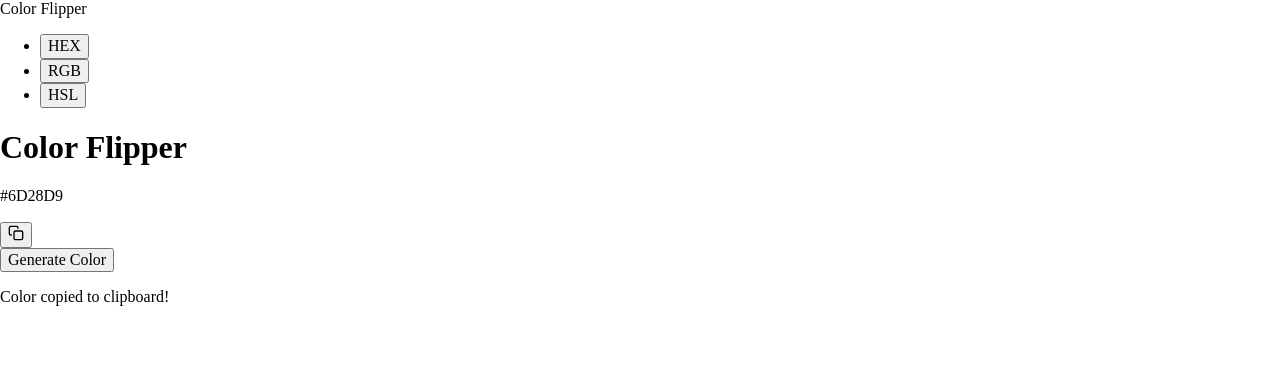
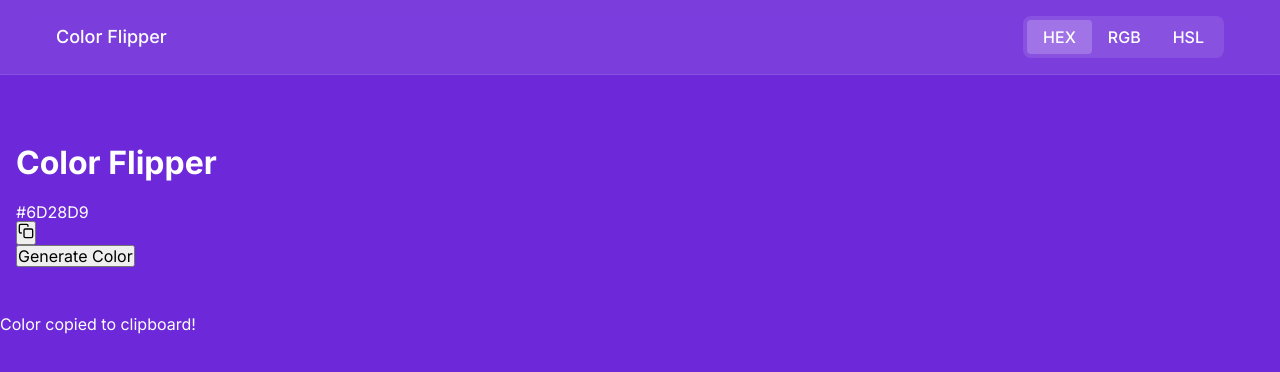
Before and after one commit to hermanconnor/color-flipper, a plain HTML site: page index.html in a window 1280 px wide. Drawn offline with Linux system fonts and the light colour scheme.

Commit message:
Style the header

```diff
--- a/css/styles.css
+++ b/css/styles.css
@@ -0,0 +1,82 @@
+:root {
+  --primrary-bg: #6d28d9;
+  --card-bg: rgba(255, 255, 255, 0.1);
+  --border-color: rgba(255, 255, 255, 0.1);
+  --text-color: white;
+  --button-hover: rgba(255, 255, 255, 0.2);
+}
+
+* {
+  margin: 0;
+  padding: 0;
+  box-sizing: border-box;
+}
+
+body {
+  font-family: 'Inter', sans-serif;
+  background-color: var(--primrary-bg);
+  color: var(--text-color);
+  min-height: 100vh;
+  transition: background-color 500ms ease;
+}
+
+li {
+  list-style: none;
+}
+
+header {
+  position: sticky;
+  top: 0;
+  backdrop-filter: blur(8px);
+  background-color: rgba(255, 255, 255, 0.1);
+  border-bottom: 1px solid var(--border-color);
+  z-index: 10;
+}
+
+.header-container {
+  max-width: 1200px;
+  margin: 0 auto;
+  padding: 0.5rem 1rem;
+  display: flex;
+  justify-content: space-between;
+  align-items: center;
+}
+
+.logo {
+  font-weight: 500;
+  font-size: 1.125rem;
+}
+
+.tabs {
+  display: flex;
+  justify-content: center;
+  align-items: center;
+  padding: 0.25rem;
+  margin: 0.5rem auto;
+  width: fit-content;
+  background-color: rgba(255, 255, 255, 0.1);
+  border-radius: 0.5rem;
+}
+
+.tab-btn {
+  background: transparent;
+  border: none;
+  color: var(--text-color);
+  padding: 0.5rem 1rem;
+  border-radius: 0.25rem;
+  font-weight: 500;
+  cursor: pointer;
+  transition: background-color 200ms ease;
+}
+
+.tab-btn:hover {
+  background-color: rgba(255, 255, 255, 0.1);
+}
+
+.tab-btn.active {
+  background-color: rgba(255, 255, 255, 0.2);
+}
+
+main {
+  padding: 3rem 1rem;
+}
--- a/index.html
+++ b/index.html
@@ -3,6 +3,13 @@
   <head>
     <meta charset="UTF-8" />
     <meta name="viewport" content="width=device-width, initial-scale=1.0" />
+    <link rel="preconnect" href="https://fonts.googleapis.com" />
+    <link rel="preconnect" href="https://fonts.gstatic.com" crossorigin />
+    <link
+      rel="stylesheet"
+      href="https://fonts.googleapis.com/css2?family=Inter:wght@400;500;600;700&display=swap"
+    />
+
     <link rel="stylesheet" href="css/normalize.css" />
     <link rel="stylesheet" href="css/styles.css" />
     <script defer src="js/script.js"></script>
@@ -10,9 +17,9 @@
   </head>
   <body>
     <header>
-      <div>
+      <div class="header-container">
         <div>
-          <span>Color Flipper</span>
+          <span class="logo">Color Flipper</span>
         </div>
 
         <nav>
```
